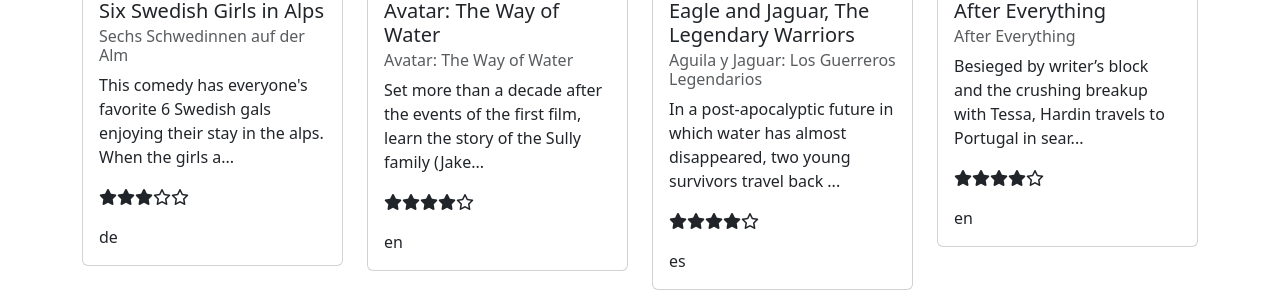
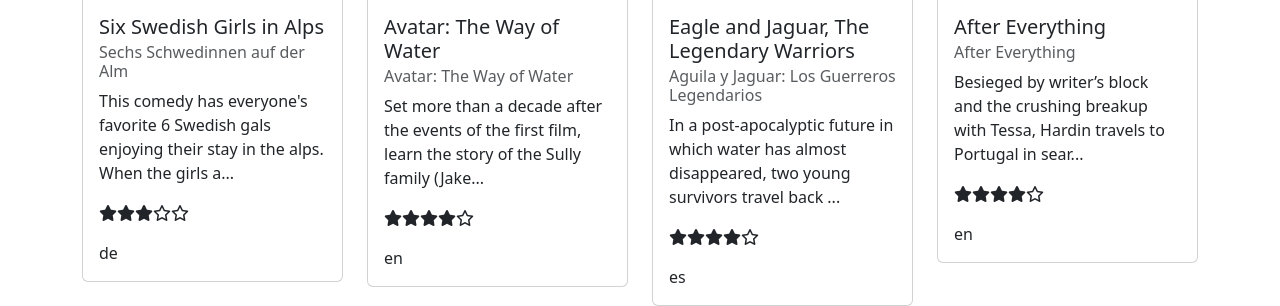
Before and after one commit to albertostizzoli/php-oop-1, a PHP site: page / in a window 1280 px wide. Shown: the part 2375-2681 px from the top of the page. Run offline with PHP 8.4, Linux system fonts and the light colour scheme.

Commit message:
Modifications

```diff
--- a/Model/movie.php
+++ b/Model/movie.php
@@ -8,7 +8,6 @@ class Movie
     private float $vote_average;
     private string $poster_path;
     private string $original_language;
-
     public function __construct($id, $title, $subtitle, $overview, $vote, $image, $language)
     {
         $this->id = $id;
--- a/index.php
+++ b/index.php
@@ -1,5 +1,5 @@
 <?php
-include __DIR__ . '/Model/movie.php';
+include __DIR__ . '/Model/Movie.php';
 
 ?>
 
@@ -18,7 +18,7 @@ include __DIR__ . '/Model/movie.php';
 </head>
 <body>
     <h1 class="text-center text-white bg-danger">MOVIES</h1>
-    <div class="container">
+    <div class="container mt-4">
         <div class="row gy-4">
             <?php foreach ($movies as $movie) {
                 $movie->printCard();
```
